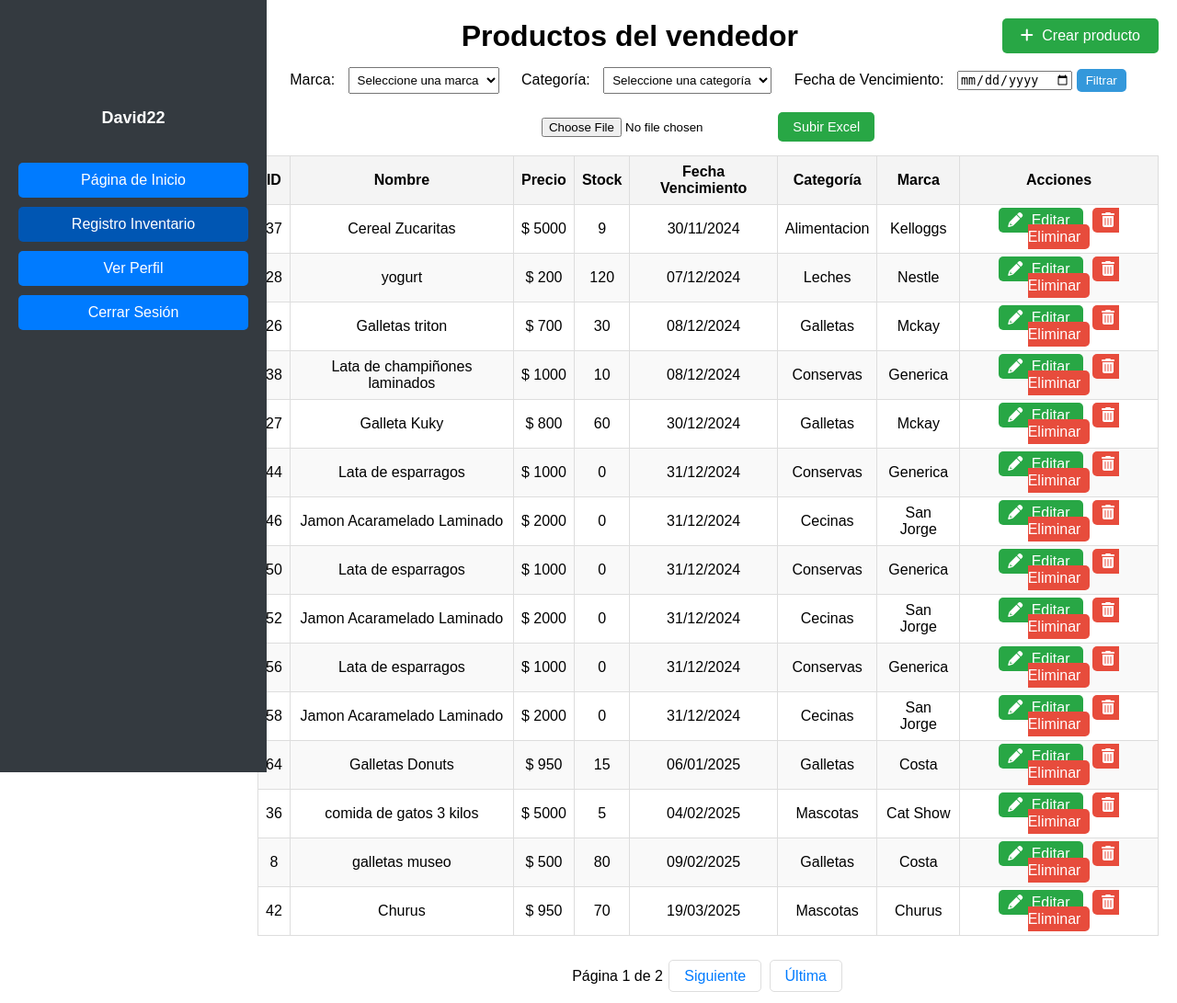
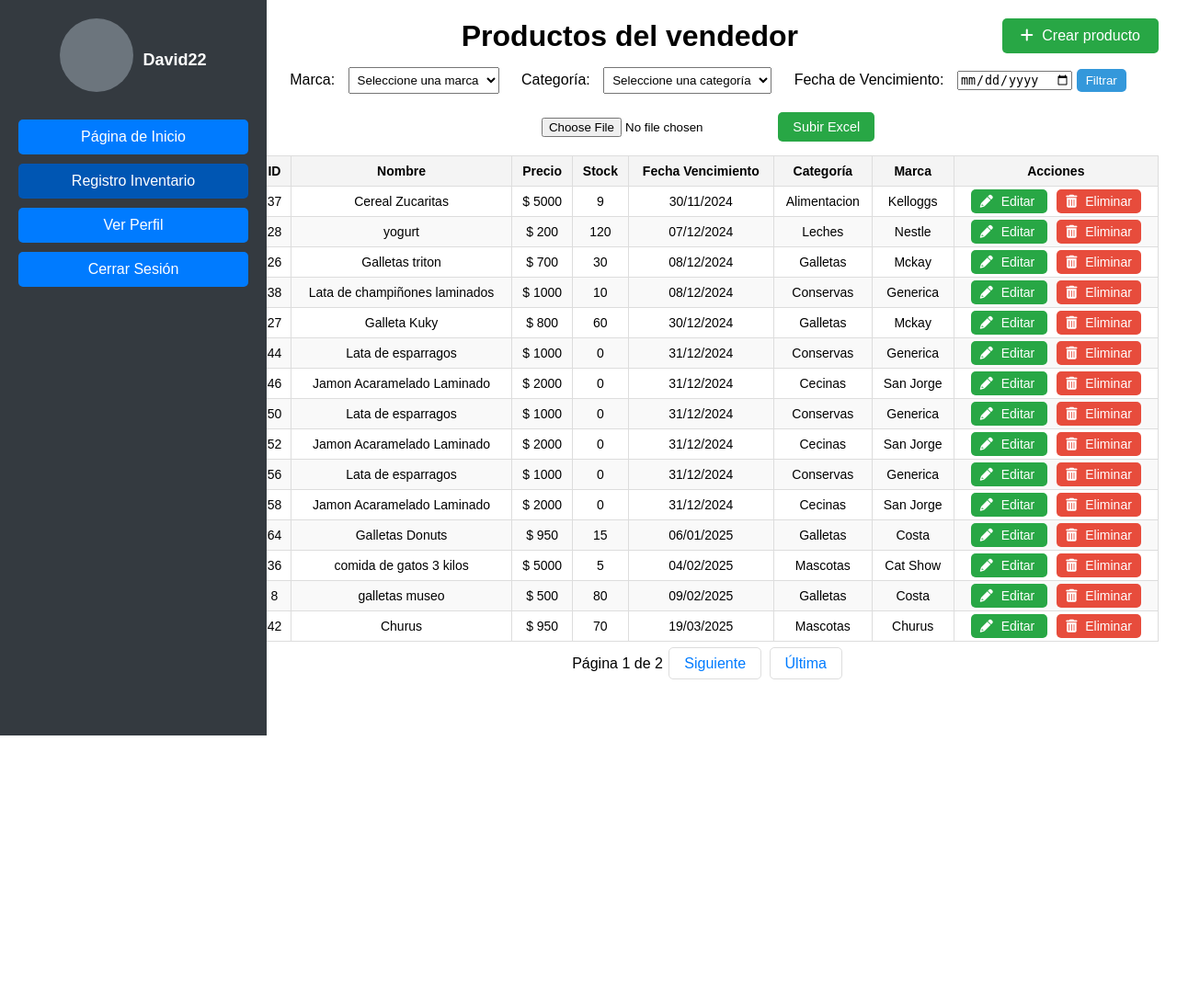
Before and after one commit to Angu017/Save_in, a Django app: page /vendedor/ in a window 1280 px wide. Shown: the whole page at 92% size. After the commit the page ends 800 px from the top, so only its background shows below. Run offline with Django 5.2, Linux system fonts and the light colour scheme; a user stored in the database is signed in; data comes from the database, SQL or seed files in the repository.

Commit message:
Update vendedor.css

```diff
--- a/ventas/pagina/static/css/vendedor.css
+++ b/ventas/pagina/static/css/vendedor.css
@@ -105,3 +105,78 @@ body {
 .pagination .page-link a:hover {
     text-decoration: underline;
 }
+
+/* Contenedor general de la tabla */
+.product-table {
+    width: 90%; /* Ajusta el ancho al 90% del contenedor */
+    max-width: 1000px; /* Define un límite máximo de ancho */
+    margin: auto; /* Centrar la tabla */
+    border-collapse: collapse; /* Quitar espacio entre bordes */
+    font-size: 14px; /* Reducir el tamaño de la fuente */
+}
+
+/* Encabezados de tabla */
+.product-table th {
+    padding: 8px; /* Espaciado interno menor */
+    text-align: left;
+    background-color: #f2f2f2;
+}
+
+/* Filas de tabla */
+.product-table td {
+    padding: 6px; /* Espaciado interno menor */
+    text-align: left;
+    border-bottom: 1px solid #ddd; /* Separación más fina entre filas */
+}
+
+/* Opcional: Compactar las filas */
+.product-table tr {
+    height: 30px; /* Altura de fila menor */
+}
+
+/* Reducir espaciado general de la tabla */
+.product-table {
+    border-spacing: 2px; /* Espacio más compacto */
+}
+
+.perfil {
+    display: flex;
+    align-items: center;
+    justify-content: center;
+    flex-direction: row; /* Organiza los elementos en una fila */
+    margin-bottom: 20px;
+}
+
+.perfil-imagen {
+    width: 80px;
+    height: 80px;
+    background-color: #6c757d;
+    border-radius: 50%;
+    margin-right: 10px; /* Espacio entre la imagen y el texto */
+}
+
+.perfil-info {
+    display: flex;
+    flex-direction: column;
+    align-items: flex-start;
+}
+
+.perfil-info p {
+    margin: 0; /* Elimina márgenes por defecto */
+    font-size: 1rem;
+}
+.header-title-container {
+    display: flex;
+    justify-content: center;
+    align-items: center;
+    width: 100%;
+    gap: 10px; /* Espacio entre el título y el botón */
+}
+
+.header-title-container h1 {
+    margin: 0; /* Evita márgenes adicionales */
+}
+
+h1 {
+    text-align: center;
+}
```
